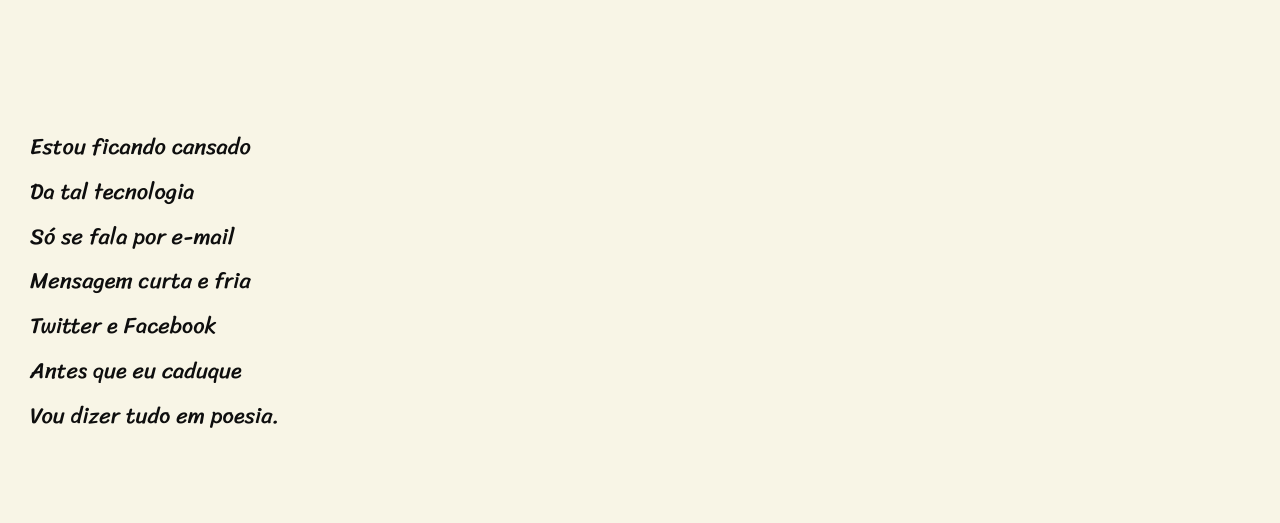
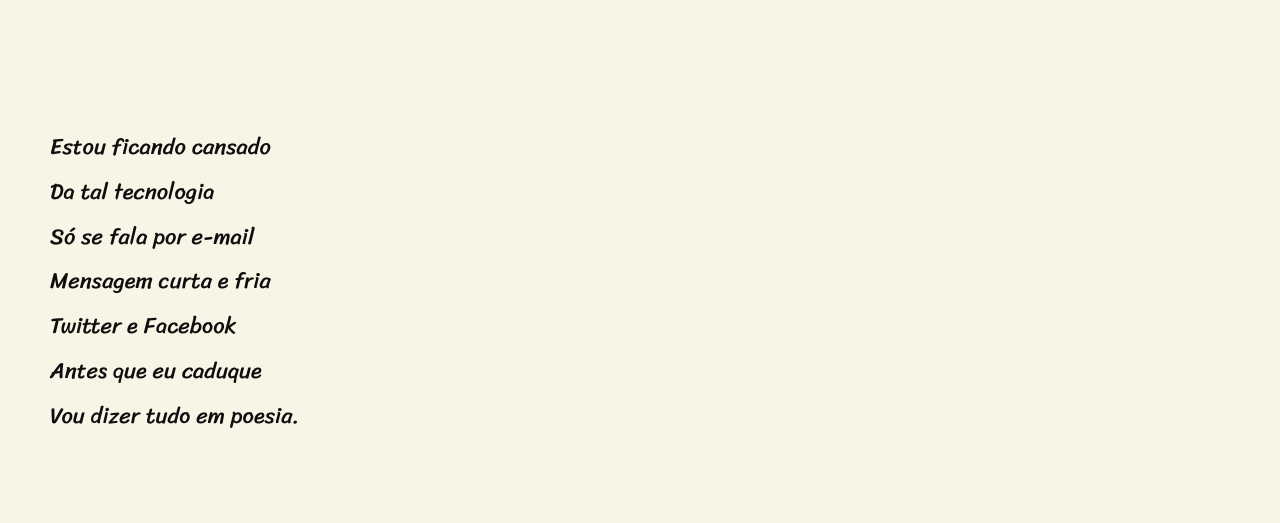
Before and after one commit to Max-Peres/projeto-cordel, a plain HTML site: page index.html in a window 1280 px wide. Shown: the part 277-800 px from the top of the page. Drawn offline with Linux system fonts and the light colour scheme.

Commit message:
Update style.css

```diff
--- a/estilo/style.css
+++ b/estilo/style.css
@@ -58,7 +58,7 @@ section {
     padding-top: 10%;
     padding-bottom: 10%;
     line-height: 1em;
-    padding-left: 30px;
+    padding-left: 50px;
     font-family: var(--fonte3);
     font-size: 3.5vw;
 }
```
